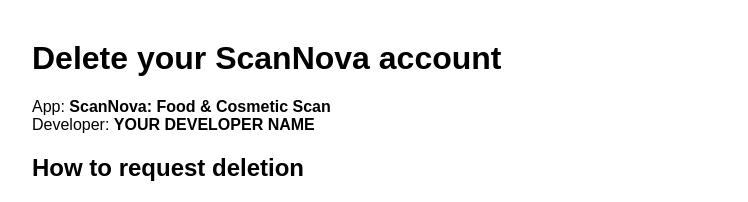
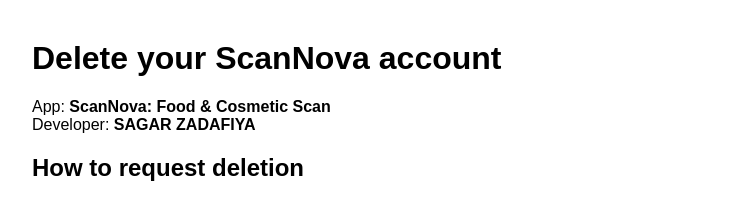
Before and after one commit to sagipatel/delete-account-scannnoa, a plain HTML site: page index.html in a window 1280 px wide. Shown: the top 202 px of the page, without its empty margins (258-1006 px from the left). Drawn offline with Linux system fonts and the light colour scheme.

Commit message:
Update index.html

```diff
--- a/index.html
+++ b/index.html
@@ -7,7 +7,7 @@
 </head>
 <body style="font-family: Arial; max-width: 700px; margin: 40px auto; padding: 0 16px;">
   <h1>Delete your ScanNova account</h1>
-  <p>App: <b>ScanNova: Food &amp; Cosmetic Scan</b><br>Developer: <b>YOUR DEVELOPER NAME</b></p>
+  <p>App: <b>ScanNova: Food &amp; Cosmetic Scan</b><br>Developer: <b>SAGAR ZADAFIYA</b></p>
 
   <h2>How to request deletion</h2>
   <ol>
```
